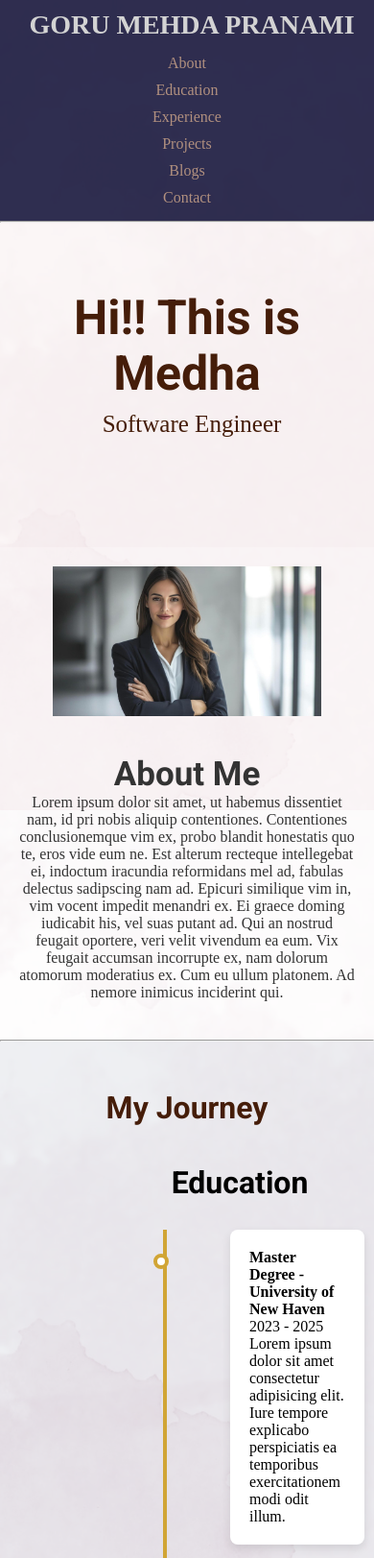
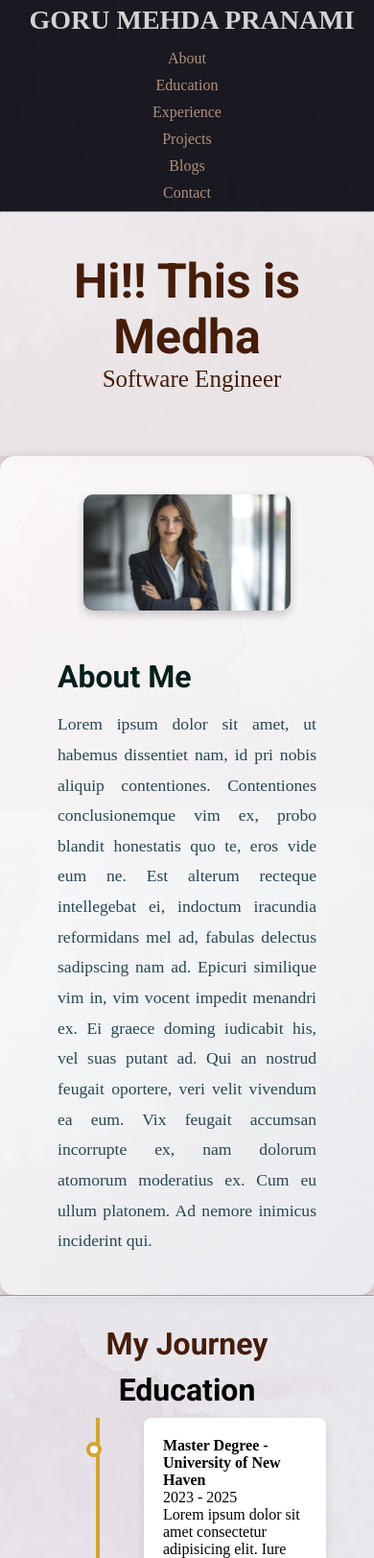
Before and after one commit to gmpranami/nodejs, a website: page public/index.html in a window 390 px wide. Shown: the top 1623 px of the page at 96% size. Drawn offline with Linux system fonts and the light colour scheme.

Commit message:
Files updated

```diff
--- a/public/s.css
+++ b/public/s.css
@@ -41,9 +41,11 @@ body::before {
 header.navbar {
     display: grid;
     grid-template-columns: 1fr 1fr;
+    grid-template-rows: auto;
     align-items: center;
-    padding: 10px 20px;
-    background-color: rgba(26, 26, 64, 0.9);
+    padding: 5px 20px;
+    justify-content: space-between;
+    background-color: rgba(3, 3, 12, 0.9);
     color: white;
 }
 
@@ -82,6 +84,7 @@ header.navbar {
 @media (max-width: 768px) {
     header.navbar {
         grid-template-columns: 1fr; /* Switch to a single-column layout */
+        grid-template-rows: auto;   /* Ensure rows are defined */
         text-align: center; /* Center the content */
     }
 
@@ -116,19 +119,21 @@ header.navbar {
 main .main {
     display: grid;
     justify-items: center;
-    background-color: rgba(255, 255, 255, 0.6);
+    background-color: rgba(233, 236, 239, 0.6);
+    box-shadow: 0 4px 10px rgba(0, 0, 0, 0.1);
     padding: 40px 0;
-    height: 40vh;
+    height: 30vh;
+    grid-template-rows: auto; /* Added grid-template-rows */
 }
 
 .main-text {
     color: #451d09;
-    padding: 20px;
+    padding: 1px;
     text-align: center;
 }
 
 .main-text h1 {
-    margin: 10px;
+    margin: 1px;
     font-size: 50px;
 }
 
@@ -145,52 +150,65 @@ main .main {
 /* About Section */
 section#about {
     display: grid;
-    grid-template-columns: 1fr 1fr;
-    grid-gap: 20px;
-    background-color: rgba(255, 255, 255, 0.7);
-    color: #333;
-    padding: 20px;
-    align-items: center;
+    grid-template-columns: 1fr 1fr;  /* Two columns */
+    grid-template-rows: auto auto;   /* Added grid-template-rows */
+    grid-gap: 30px;                  /* More space between items */
+    background: linear-gradient(135deg, rgba(255, 255, 255, 0.8), rgba(233, 236, 239, 0.9));
+    color: #264653;                  /* Deep Blue Text */
+    padding: 40px 60px;              /* More padding for breathing space */
+    align-items: start;              /* Align content at the top */
+    border-radius: 15px;             /* Rounded corners */
+    box-shadow: 0 4px 15px rgba(0, 0, 0, 0.2);  /* Subtle shadow */
 }
 
 #about img {
-    height: 250px;
-    object-fit: cover;
-    margin-right: 10px;
+    width: 100%;                    /* Full width for better fit */
+    height: auto;                   /* Maintain aspect ratio */
+    border-radius: 10px;            /* Rounded corners */
+    box-shadow: 0 4px 10px rgba(0, 0, 0, 0.2);  /* Image shadow */
 }
 
-.about-part {
-    display: inline-block;
-    margin: 20px;
+.about-part h3 {
+    font-size: 2rem;
+    color: #021f1b;                 /* Teal Highlight */
+    margin-bottom: 15px;
+    text-align: left;
 }
 
-/* Media Query for Responsive Layout */
+.about-part p {
+    font-size: 1.1rem;
+    line-height: 1.8;               /* Better readability */
+    text-align: justify;
+}
+
+/* Mobile View Adjustment */
 @media (max-width: 768px) {
     section#about {
-        grid-template-columns: 1fr; /* Stack the image and content in a single column */
-        text-align: center; /* Optional: center-align content */
+        grid-template-columns: 1fr; /* Stack items vertically */
+        grid-template-rows: auto auto;  /* Ensure rows are defined */
+        text-align: center;          /* Center-align text */
     }
 
     #about img {
-        margin: 0 auto 20px; /* Center the image and add margin below it */
-        width: 80%; /* Optional: make the image smaller on mobile */
-        height: auto;
+        width: 80%;                 /* Smaller image on mobile */
+        margin: 0 auto 20px;        /* Center with margin */
     }
 
     .about-part {
-        margin: 0 0 20px 0; /* Add margin below text content */
+        width: 100%;
+        margin: 0 auto;
     }
 }
 
 /* Journey Section */
 section.journey {
-    padding: 50px 100px;
+    padding: 30px 30px;
     background-color: rgba(233, 236, 239, 0.7);
 }
 
 .journey .heading {
     text-align: center;
-    margin-bottom: 40px;
+    margin-bottom: 10px;
     font-size: 2rem;
     color: #451d09;
 }
@@ -198,13 +216,14 @@ section.journey {
 .journey-container {
     display: grid;
     grid-template-columns: repeat(auto-fit, minmax(300px, 1fr));
+    grid-template-rows: auto;  /* Added grid-template-rows */
     grid-gap: 20px;
 }
 
 .journey-section .subheading {
     font-size: 2rem;
     text-align: center;
-    margin-bottom: 30px;
+    margin-bottom: 10px;
 }
 
 /* Timeline Styles */
@@ -224,8 +243,8 @@ section.journey {
     padding: 20px;
     border-radius: 8px;
     box-shadow: 0 4px 10px rgba(0, 0, 0, 0.1);
-    margin-left: 60px; /* Creates more space between the dot/line and the content */
-    width: calc(100% - 80px); /* Prevents overflow and ensures it fits within the layout */
+    margin-left: 40px; /* Creates more space between the dot/line and the content */
+    width: calc(100% - 60px); /* Prevents overflow and ensures it fits within the layout */
 }
 
 /* Vertical Line (Timeline) */
@@ -254,7 +273,7 @@ section.journey {
 
 /* Projects Section */
 section#projects {
-    padding: 40px;
+    padding: 20px;
     background-color: rgba(255, 255, 255, 0.6);
 }
 
@@ -268,13 +287,14 @@ section#projects {
 .project-grid {
     display: grid;
     grid-template-columns: repeat(3, 1fr); /* 3 columns */
+    grid-template-rows: auto;  /* Added grid-template-rows */
     grid-gap: 20px; /* Space between grid items */
 }
 
 .project-item {
     background-color: rgba(255, 255, 255, 0.8);
     color: #333;
-    text-align: center;
+    text-align: justify;
     padding: 20px;
     border-radius: 10px;
     border: 2px solid #e4f0f0;
@@ -297,18 +317,20 @@ section#projects {
 @media (max-width: 768px) {
     .project-grid {
         grid-template-columns: repeat(2, 1fr); /* Show 2 columns on medium screens */
+        grid-template-rows: auto;  /* Added grid-template-rows */
     }
 }
 
 @media (max-width: 480px) {
     .project-grid {
         grid-template-columns: 1fr; /* Show 1 column on small screens */
+        grid-template-rows: auto;  /* Added grid-template-rows */
     }
 }
 
 /* Blog Section */
 section#blog {
-    padding: 40px;
+    padding: 10px;
     background-color: rgba(220, 202, 210, 0.5);
 }
 
@@ -321,6 +343,7 @@ section#blog {
 .blog-grid {
     display: grid;
     grid-template-columns: repeat(auto-fit, minmax(300px, 1fr));
+    grid-template-rows: auto;  /* Added grid-template-rows */
     grid-gap: 20px;
 }
 
@@ -334,6 +357,7 @@ section#blog {
     border: 2px solid #e4f0f0;
     transition: box-shadow 0.3s ease-in-out;
     margin-bottom: 20px;
+    text-align: justify;
 }
 
 .blogitems:hover {
@@ -357,23 +381,29 @@ section#blog {
 /* Footer Section */
 footer#footer {
     display: grid;
-    grid-template-columns: 1fr 1fr;
-    background-color: rgba(26, 26, 64, 0.9);
+    grid-template-columns: 1fr auto; /* Auto width for right-aligned content */
+    grid-template-rows: auto; /* Added grid-template-rows */
+    padding: 5px 20px;
+    justify-content: space-between;
+    background-color: rgba(3, 3, 12, 0.8);
     color: white;
-    padding: 20px;
+    text-align: left;
+    border: 2px solid rgba(169, 43, 137, 0.228);
 }
 
 .footer-left {
-    justify-self: start;
+    justify-self: start; /* Left-align the footer-left content */
 }
 
 .footer-right {
-    justify-self: end;
-    text-align: right;
+    justify-self: end; /* Right-align the footer-right content */
+    display: flex;
+    align-items: center; /* Vertically center the icons */
+    gap: 230px; /* Add space between icons */
+    padding: 10px;
 }
 
 .footer-links a {
-    margin-left: 20px;
     text-decoration: none;
     color: white;
 }
@@ -382,29 +412,32 @@ footer#footer {
     width: 32px;
     height: 32px;
     vertical-align: middle;
+    transition: transform 0.3s ease-in-out, filter 0.3s ease-in-out;
 }
 
 .footer-links a:hover .social-icon {
     filter: brightness(1.2);
+    transform: scale(1.1);
 }
 
-/* Responsive design */
+/* Responsive design for smaller screens */
 @media (max-width: 768px) {
     footer#footer {
-        grid-template-columns: 1fr;
+        grid-template-columns: 1fr; /* Stack content vertically */
+        grid-template-rows: auto;  /* Added grid-template-rows */
         text-align: center;
     }
 
     .footer-left, .footer-right {
-        justify-self: center;
+        justify-self: center; /* Center-align for smaller screens */
     }
 
-    .footer-links {
-        text-align: center;
+    .footer-right {
+        margin-top: 15px; /* Add spacing between sections */
     }
 
     .social-icon {
         width: 24px;
-        height: 24px;
+        height: 24px; /* Adjust icon size for smaller screens */
     }
 }
```
